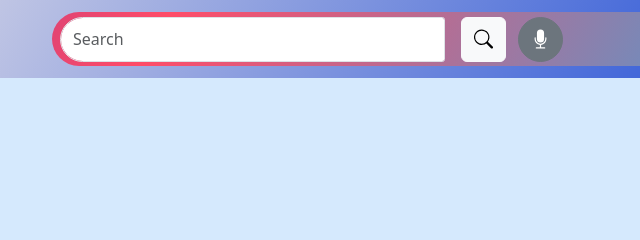
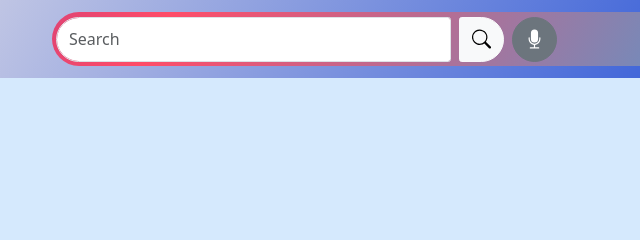
Before and after one commit to arnab1616/html-VIM-Corn, a plain HTML site: page index.html in a window 1280 px wide. Shown: the top 240 px of the page, 191-831 px from the left. Drawn offline with nearby package versions, Linux system fonts and the light colour scheme.

Commit message:
Update index.html

```diff
--- a/index.html
+++ b/index.html
@@ -8,7 +8,7 @@
     <link href="https://cdn.jsdelivr.net/npm/bootstrap@5.3.1/dist/css/bootstrap.min.css" rel="stylesheet" integrity="sha384-4bw+/aepP/YC94hEpVNVgiZdgIC5+VKNBQNGCHeKRQN+PtmoHDEXuppvnDJzQIu9" crossorigin="anonymous">
 </head>
  <body>
-    <!-- top section -->
+     <!-- top section -->
   <section class="header-background fixed-top">
     <nav class="navbar navbar-expand-lg py-1" aria-label="Offcanvas navbar large">
       <div class="container-fluid">
@@ -31,23 +31,23 @@
         </div>
         <!-- toggle button -->
         <div class="d-flex tg">
-          <button class="navbar-toggler mx-2 btn btn-dark " type="button" data-bs-toggle="collapse" data-bs-target="#navbarsExample05" aria-controls="navbarsExample05" aria-expanded="true" aria-label="Toggle navigation" style="height: 50px; width: 50px;">
+          <button class="navbar-toggler mx-2 btn" type="button" data-bs-toggle="collapse" data-bs-target="#navbarsExample05" aria-controls="navbarsExample05" aria-expanded="true" aria-label="Toggle navigation" style="height: 50px; width: 50px; border: none;">
             <svg class="s" xmlns="http://www.w3.org/2000/svg" width="30" height="30"  fill="currentColor" class="bi bi-search" viewBox="0 0 16 16">
               <path d="M11.742 10.344a6.5 6.5 0 1 0-1.397 1.398h-.001c.03.04.062.078.098.115l3.85 3.85a1 1 0 0 0 1.415-1.414l-3.85-3.85a1.007 1.007 0 0 0-.115-.1zM12 6.5a5.5 5.5 0 1 1-11 0 5.5 5.5 0 0 1 11 0z"/>
             </svg>
           </button>
-          <button class="navbar-toggler btn btn-light p-1" type="button" data-bs-toggle="offcanvas" data-bs-target="#offcanvasNavbar2" aria-controls="offcanvasNavbar2" aria-label="Toggle navigation">
+          <button class="navbar-toggler btn p-1" type="button" data-bs-toggle="offcanvas" data-bs-target="#offcanvasNavbar2" aria-controls="offcanvasNavbar2" aria-label="Toggle navigation">
             <span class="navbar-toggler-icon"></span>
           </button>
         </div>
         <!-- search bar and icons -->
         <div class="d-flex gradient-background">
-          <div class="navbar-collapse collapse show" id="navbarsExample05">
-            <form class="d-flex p-1 mx-1" role="search" style="width: 100%;">
-              <input class="form-control me-2" type="search" placeholder="Search" aria-label="Search">
+          <div class="navbar-collapse collapse" id="navbarsExample05">
+            <form class="d-flex p-1" role="search" style="width: 100%;">
+              <input class="form-control me-1" type="search" placeholder="Search" aria-label="Search">
               <!-- <button class="btn btn-outline-success" type="submit">Search</button> -->
               <div class=" d-flex">
-                <button class="btn btn-light d-flex align-items-center mx-2" type="submit">
+                <button class="btn btn-light d-flex align-items-center mx-1 " type="submit" style="border-bottom-right-radius: 50px; border-top-right-radius: 50px;">
                   <svg xmlns="http://www.w3.org/2000/svg" width="30" height="30"  fill="currentColor" class="bi bi-search" viewBox="0 0 16 16">
                       <path d="M11.742 10.344a6.5 6.5 0 1 0-1.397 1.398h-.001c.03.04.062.078.098.115l3.85 3.85a1 1 0 0 0 1.415-1.414l-3.85-3.85a1.007 1.007 0 0 0-.115-.1zM12 6.5a5.5 5.5 0 1 1-11 0 5.5 5.5 0 0 1 11 0z"/>
                   </svg>
```
